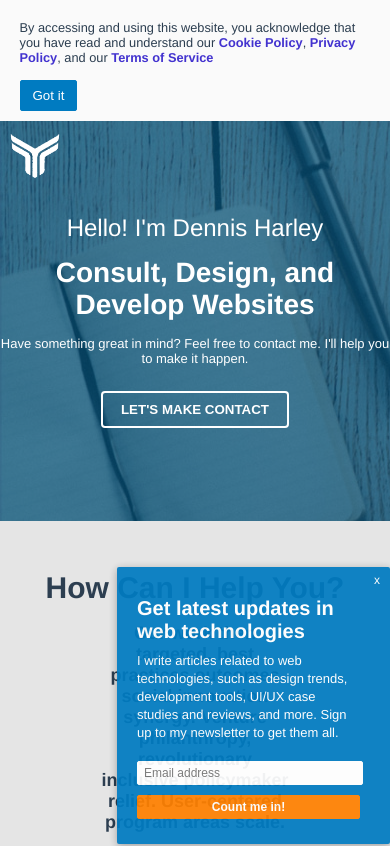
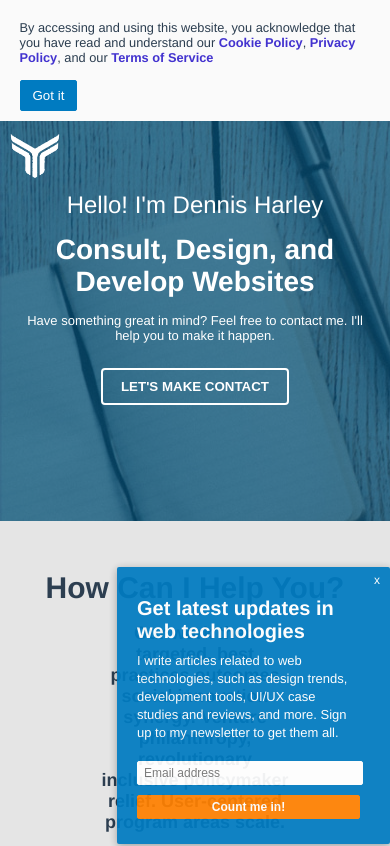
Before and after one commit to DennisHT/FE-Dev-Exercise, a Vue app: page / in a window 390 px wide. Shown: the top 846 px of the page. Built offline with nearby package versions, Linux system fonts and the light colour scheme; some icons are missing.

Commit message:
Add container class on AppHeader

```diff
--- a/src/components/AppHeader.vue
+++ b/src/components/AppHeader.vue
@@ -1,6 +1,7 @@
 <template>
   <div class="background-component">
     <div class="layer">
+      <div class="container">
         <div class="logo">
           <img src="../assets/y-logo-white.png" alt style="width: 50px; height: auto;" />
         </div>
@@ -25,15 +26,14 @@
         <div class="bumper"></div>
       </div>
     </div>
+  </div>
 </template>
 
 <script>
 export default {
   props: ["name"],
   data() {
-    return {
-
-    };
+    return {};
   }
 };
 </script>
@@ -56,6 +56,10 @@
   align-items: center;
   justify-content: space-between;
   flex-direction: column;
+}
+.container {
+  padding: 0 10px;
+  width: 100%;
 }
 .logo {
   margin: 10px;
@@ -101,4 +105,17 @@
 .bumper {
   height: 70px;
 }
+
+@media screen and (max-width: 480px) {
+  .hero-shot {
+    padding: 0 20px;
+  }
+}
+
+
+@media screen and (max-device-width: 480px) {
+  .hero-shot {
+    padding: 0 20px;
+  }
+}
 </style>
```
Also changed, not shown: src/components/NewsletterPanel.vue (+6 -9 lines). Lines whose indentation alone changed are shown as unchanged.
